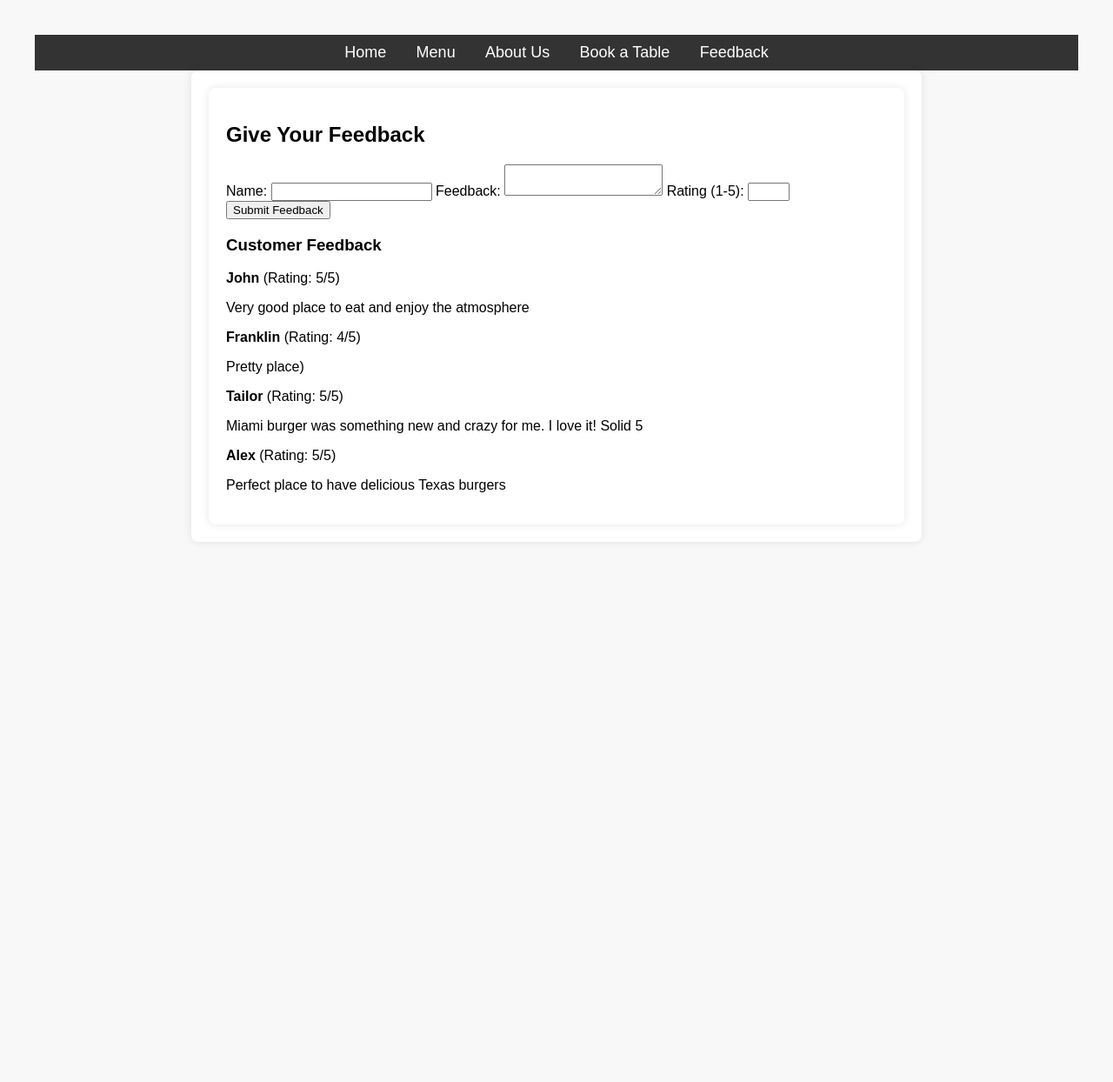
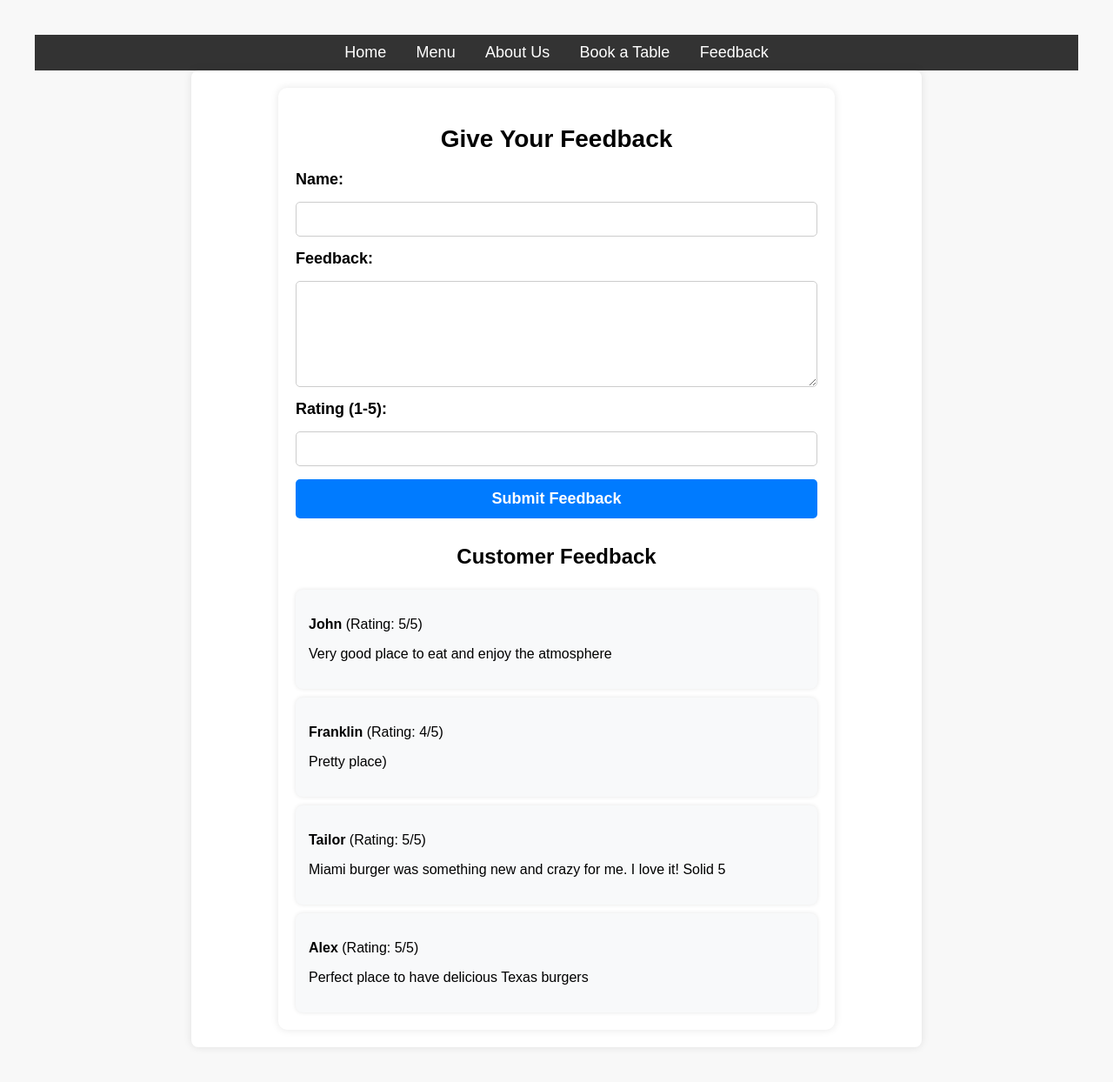
Before and after one commit to weuis/fast-food-web-restaurant, a Django app: page /restaurant_app/feedback/ in a window 1280 px wide. Shown: the whole page at 87% size. Before the commit the page ends 566 px from the top, so only its background shows below. Run offline with Django 5.2, Linux system fonts and the light colour scheme; data comes from the database, SQL or seed files in the repository; parts of the project's set-up code (start-up, migrations or seed data) failed here and were passed over.

Commit message:
Created a function based view for feedback and feedback.html template

```diff
--- a/templates/restaurant_app/feedback.html
+++ b/templates/restaurant_app/feedback.html
@@ -3,38 +3,38 @@
 {% block title %}Feedback - Restaurant{% endblock %}
 
 {% block content %}
-<div class="container">
-    <h2>Give Your Feedback</h2>
+<div class="container" style="max-width: 600px; margin: auto; padding: 20px; background: white; border-radius: 10px; box-shadow: 0 0 10px rgba(0, 0, 0, 0.1);">
+    <h2 style="text-align: center; font-size: 28px; margin-bottom: 20px;">Give Your Feedback</h2>
 
     {% if message %}
-        <p style="color: green;">{{ message }}</p>
+        <p style="color: green; font-size: 18px; text-align: center;">{{ message }}</p>
     {% elif error %}
-        <p style="color: red;">{{ error }}</p>
+        <p style="color: red; font-size: 18px; text-align: center;">{{ error }}</p>
     {% endif %}
 
-<form method="POST" action="{% url 'restaurant_app:feedback' %}">
-    {% csrf_token %}
+    <form method="POST" action="{% url 'restaurant_app:feedback' %}" style="display: flex; flex-direction: column; gap: 15px;">
+        {% csrf_token %}
 
-    <label for="user_name">Name:</label>
-    <input type="text" id="user_name" name="user_name" required>
+        <label for="user_name" style="font-size: 18px; font-weight: bold;">Name:</label>
+        <input type="text" id="user_name" name="user_name" required style="padding: 10px; font-size: 16px; border-radius: 5px; border: 1px solid #ccc;">
 
-    <label for="description">Feedback:</label>
-    <textarea id="description" name="description" required></textarea>
+        <label for="description" style="font-size: 18px; font-weight: bold;">Feedback:</label>
+        <textarea id="description" name="description" required style="padding: 10px; font-size: 16px; border-radius: 5px; border: 1px solid #ccc; height: 100px;"></textarea>
 
-    <label for="rating">Rating (1-5):</label>
-    <input type="number" id="rating" name="rating" min="1" max="5" required>
+        <label for="rating" style="font-size: 18px; font-weight: bold;">Rating (1-5):</label>
+        <input type="number" id="rating" name="rating" min="1" max="5" required style="padding: 10px; font-size: 16px; border-radius: 5px; border: 1px solid #ccc;">
 
-    <button type="submit">Submit Feedback</button>
-</form>
+        <button type="submit" style="padding: 12px; font-size: 18px; font-weight: bold; color: white; background: #007bff; border: none; border-radius: 5px; cursor: pointer; transition: background 0.3s;">Submit Feedback</button>
+    </form>
 
-    <h3>Customer Feedback</h3>
+    <h3 style="text-align: center; font-size: 24px; margin-top: 30px;">Customer Feedback</h3>
     {% for feedback in feedback_list %}
-        <div class="feedback-box">
+        <div class="feedback-box" style="background: #f8f9fa; padding: 15px; border-radius: 8px; margin-top: 10px; box-shadow: 0 0 5px rgba(0, 0, 0, 0.1);">
             <p><strong>{{ feedback.user_name }}</strong> (Rating: {{ feedback.rating }}/5)</p>
             <p>{{ feedback.description }}</p>
         </div>
     {% empty %}
-        <p>No feedback yet. Be the first to share your thoughts!</p>
+        <p style="text-align: center; font-size: 16px;">No feedback yet. Be the first to share your thoughts!</p>
     {% endfor %}
 </div>
 {% endblock %}
```
